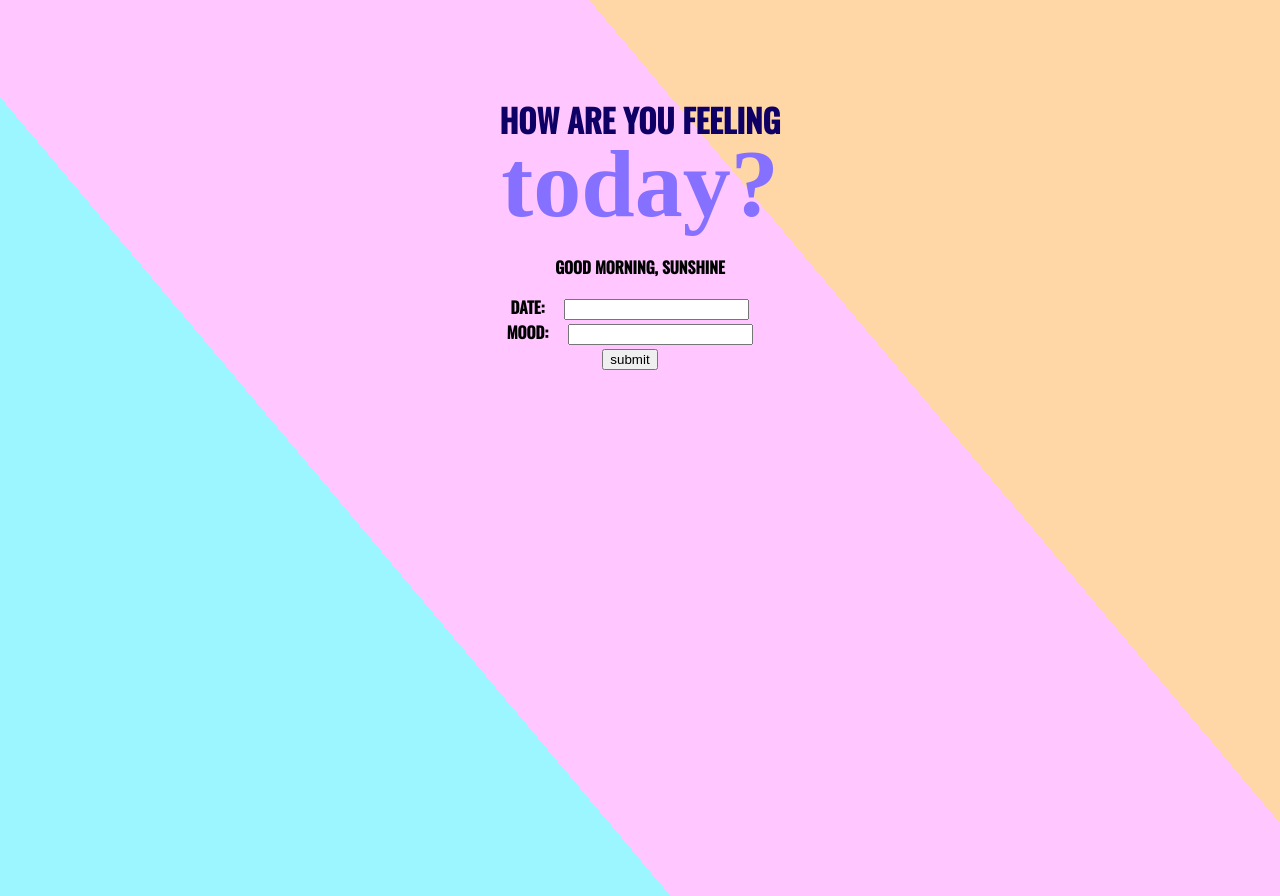
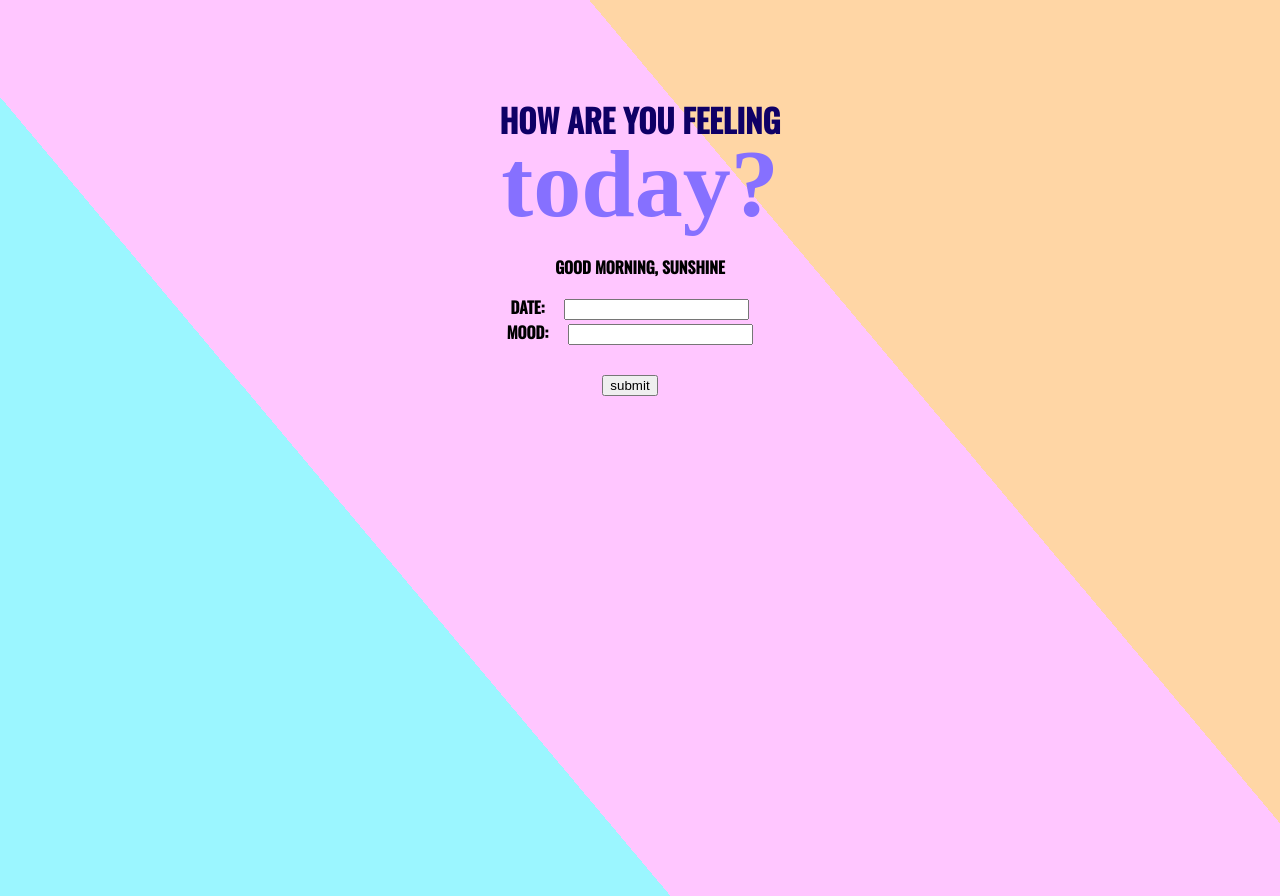
Before and after one commit to katarzyna-kw/daily-check, a React (Create React App) app: page / in a window 1280 px wide. Built offline with nearby package versions, Linux system fonts and the light colour scheme; a web font is replaced by a local one.

Commit message:
button top margin to 30px

```diff
--- a/src/App.css
+++ b/src/App.css
@@ -30,3 +30,7 @@
 .label {
   padding-right: 20px;
 }
+
+button {
+  margin-top: 30px;
+}
```
